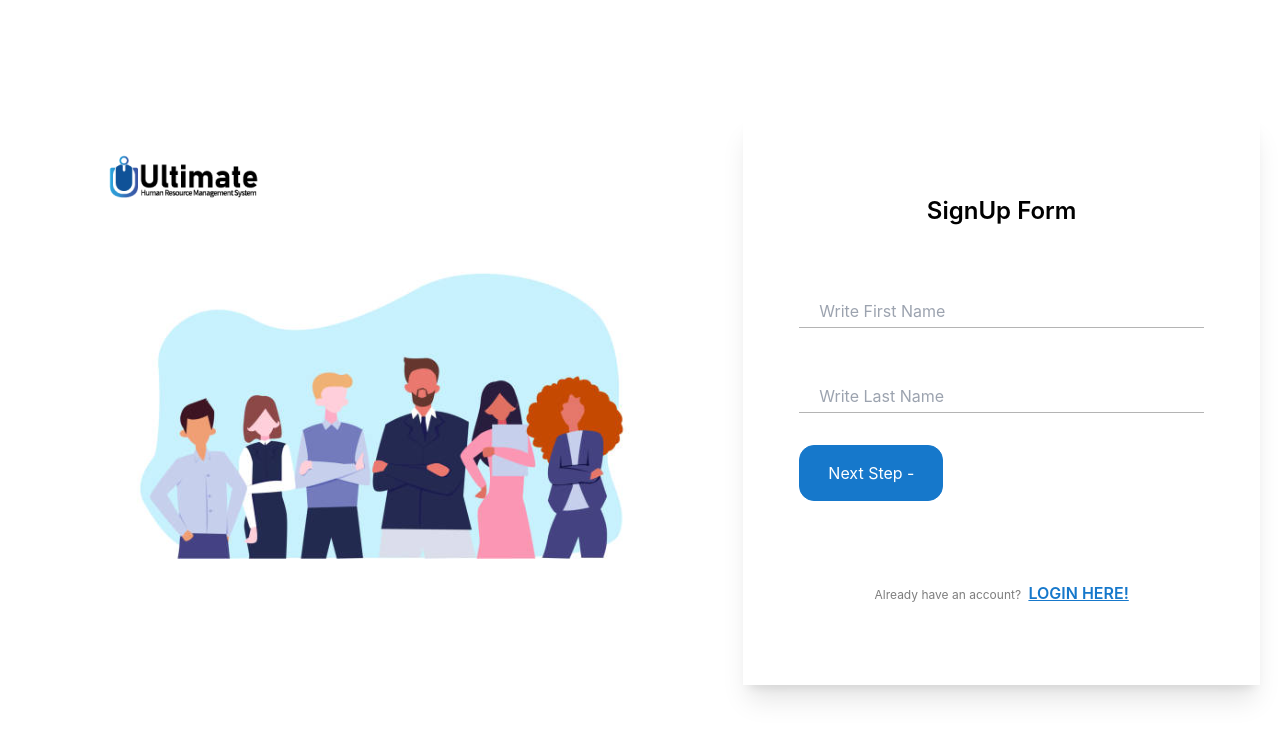
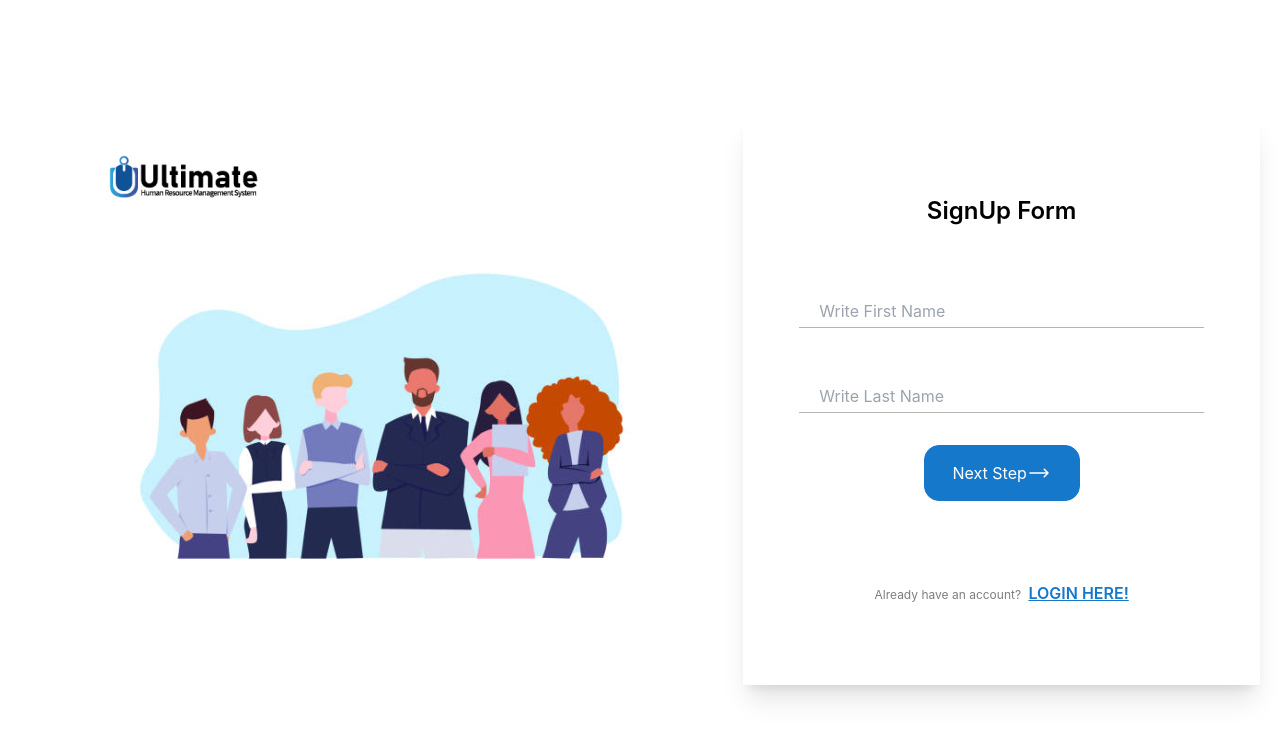
Before and after one commit to msriaj/task-nexis, a React (Create React App) app: page /sign-up in a window 1280 px wide. Shown: the top 738 px of the page. Built offline with nearby package versions, Linux system fonts and the light colour scheme.

Commit message:
next button icon and previus value added

```diff
--- a/src/Page/SignUp/SignUp.js
+++ b/src/Page/SignUp/SignUp.js
@@ -69,14 +69,40 @@ const SignUp = () => {
       </h1>
       {step === 0 && (
         <form onSubmit={nameHandler}>
-          <Input name="firstName" type="text" placeholder="Write First Name" />
-          <Input name="lastName" type="text" placeholder="Write Last Name" />
-          <button
-            type="submit"
-            className="bg-[#1678CB] text-base border border-[#1678CB] hover:bg-white hover:text-[#1678CB] text-white px-[28px] py-[15px] cursor-pointer rounded-[15px]"
-          >
-            Next Step -
-          </button>
+          <Input
+            name="firstName"
+            type="text"
+            placeholder="Write First Name"
+            defaultValue={inputData.first_name}
+          />
+          <Input
+            name="lastName"
+            type="text"
+            placeholder="Write Last Name"
+            defaultValue={inputData.last_Name}
+          />
+          <div className="flex justify-center">
+            <button
+              type="submit"
+              className="bg-[#1678CB] flex justify-center text-base border border-[#1678CB] hover:bg-white hover:text-[#1678CB] text-white px-[28px] py-[15px] cursor-pointer rounded-[15px]"
+            >
+              Next Step{" "}
+              <svg
+                xmlns="http://www.w3.org/2000/svg"
+                fill="none"
+                viewBox="0 0 24 24"
+                strokeWidth={1.5}
+                stroke="currentColor"
+                className="w-6 h-6"
+              >
+                <path
+                  strokeLinecap="round"
+                  strokeLinejoin="round"
+                  d="M17.25 8.25L21 12m0 0l-3.75 3.75M21 12H3"
+                />
+              </svg>
+            </button>
+          </div>
         </form>
       )}
       {step === 1 && (
@@ -96,22 +122,42 @@ const SignUp = () => {
                 type="text"
                 placeholder="1xxxxxxxxxxx"
                 pattern="(?=.*\d).{8,}"
+                defaultValue={inputData.phone_number}
               />
             </div>
           </div>
-          <Input name="email" type="email" placeholder="Write Email Address" />
-          <div className="text-center mt-10 relative">
+          <Input
+            name="email"
+            type="email"
+            placeholder="Write Email Address"
+            defaultValue={inputData.email}
+          />
+          <div className="text-center mt-10 relative flex justify-center">
             <span
-              className=" absolute left-3 top-3 font-bold cursor-pointer text-[#767676]"
+              className="absolute left-3 top-3 font-bold cursor-pointer text-[#767676]"
               onClick={() => setStep(step - 1)}
             >
               back
             </span>
             <button
               type="submit"
-              className="bg-[#1678CB] text-base border border-[#1678CB] hover:bg-white hover:text-[#1678CB] text-white px-[28px] py-[15px] cursor-pointer rounded-[15px]"
+              className="bg-[#1678CB] flex text-base border border-[#1678CB] hover:bg-white hover:text-[#1678CB] text-white px-[28px] py-[15px] cursor-pointer rounded-[15px]"
             >
-              Next Step -
+              Next Step{" "}
+              <svg
+                xmlns="http://www.w3.org/2000/svg"
+                fill="none"
+                viewBox="0 0 24 24"
+                strokeWidth={1.5}
+                stroke="currentColor"
+                className="w-6 h-6"
+              >
+                <path
+                  strokeLinecap="round"
+                  strokeLinejoin="round"
+                  d="M17.25 8.25L21 12m0 0l-3.75 3.75M21 12H3"
+                />
+              </svg>
             </button>
           </div>
         </form>
```
Also changed, not shown: 1 other file (tests, documents, lock files or other folders).
